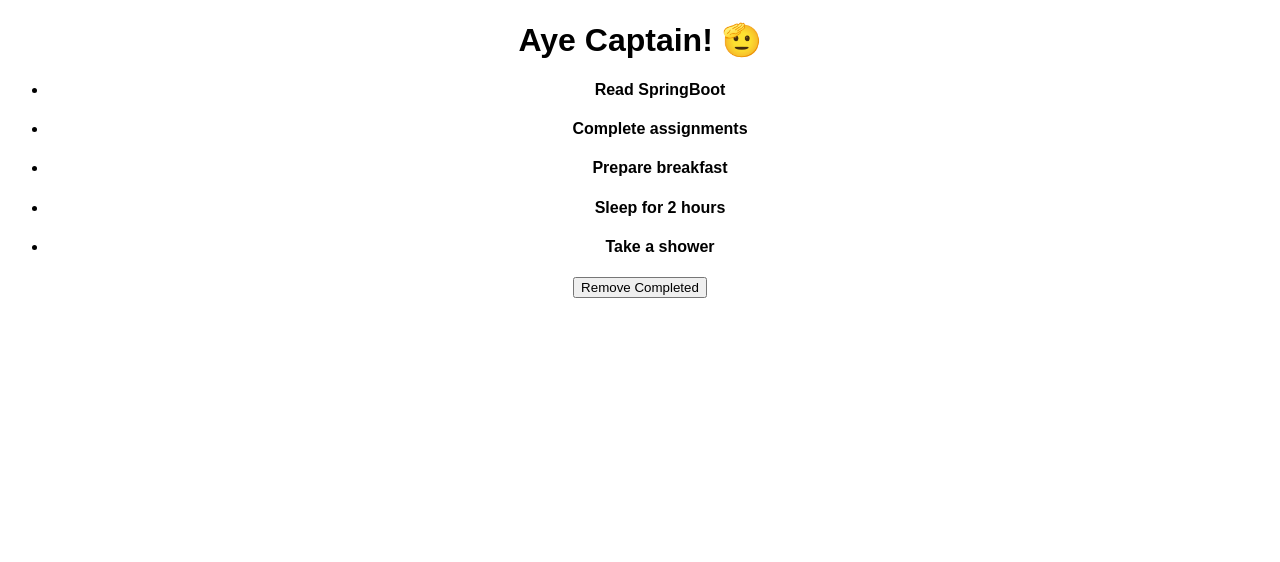
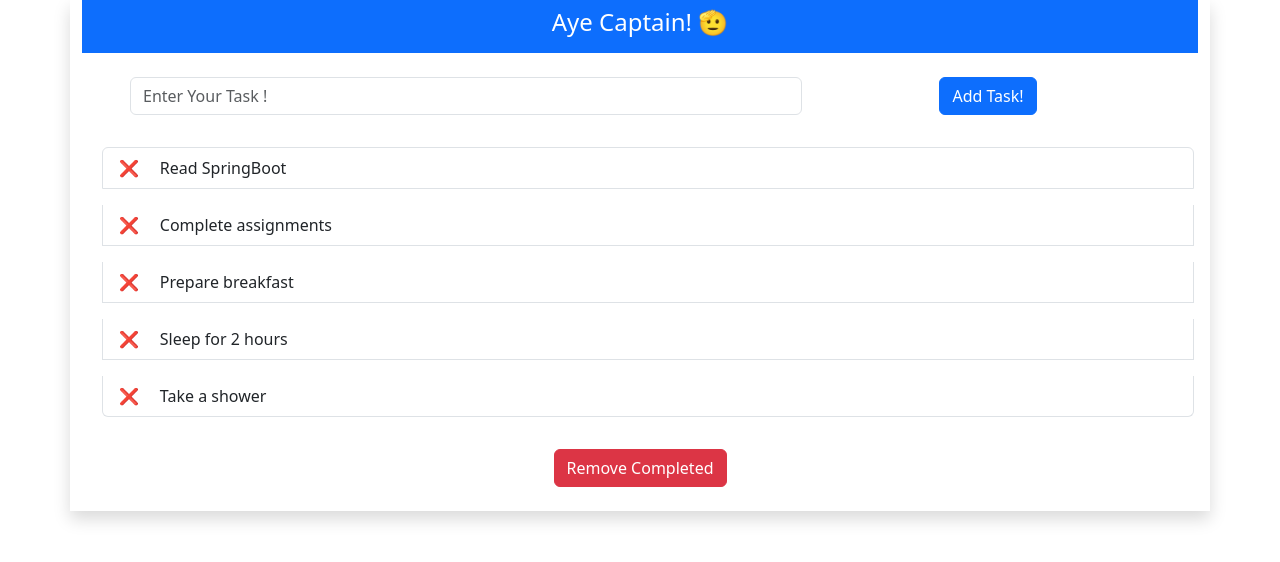
Before and after one commit to Raghunandhan8818/React-ToDo, a React (Create React App) app: page / in a window 1280 px wide. Shown: the top 562 px of the page. Built offline with nearby package versions, Linux system fonts and the light colour scheme.

Commit message:
[Raghu] - add task input for tasks and styles to the app

```diff
--- a/src/App.js
+++ b/src/App.js
@@ -2,6 +2,9 @@ import "./styles.css";
 import NoToDo from "./Components/NoToDo";
 import ToDoList from "./Components/ToDoList";
 import {useState} from "react";
+import "bootstrap/dist/css/bootstrap.min.css";
+import "bootstrap/dist/js/bootstrap.bundle.min";
+import TaskForm from "./Components/TaskForm";
 
 export default function App() {
     const [ToDos, setTodos] = useState([{id: 0, title: "Read SpringBoot", completed: false}, {
@@ -13,9 +16,25 @@ export default function App() {
         completed: false
     }, {id: 4, title: "Take a shower", completed: false}]);
 
+    const [taskFormField, setTaskFormField] = useState("")
+
+    function addNewToDo(){
+        if(taskFormField == null || taskFormField === ""){
+            window.alert("Empty Task Cant Be Added :(");
+            return null;
+        }
+        event.preventDefault()
+        let newTodo = {}
+        newTodo.title = taskFormField;
+        newTodo.completed = false;
+        newTodo.id = crypto.randomUUID();
+        setTodos([newTodo, ...ToDos])
+        setTaskFormField("")
+    }
+
     function toggleToDo(id) {
-        const updatedTodos = ToDos.map(todo =>{
-            if(todo.id === id){
+        const updatedTodos = ToDos.map(todo => {
+            if (todo.id === id) {
                 todo.completed = !todo.completed;
             }
             return todo;
@@ -23,16 +42,45 @@ export default function App() {
         setTodos(updatedTodos);
     }
 
-    function deleteCompletedToDos(){
+    function deleteCompletedToDos() {
         const updatedTodos = ToDos.filter(todo => !todo.completed);
         setTodos(updatedTodos);
     }
+
+    function onChangeHandler(title){
+        setTaskFormField(title);
+        console.log(taskFormField)
+    }
+
     let numberOfTasks = ToDos.length
     return (
-        <div className="Application">
-            <h1>Aye Captain! 🫡</h1>
-            {numberOfTasks > 0 ? <ToDoList ToDos={ToDos} toggleToDo={toggleToDo}/> : <NoToDo/>}
-            {numberOfTasks > 0 ? <button onClick={deleteCompletedToDos}> Remove Completed</button> : null}
-        </div>
+        <>
+            <div className="container">
+                <div className="row justify-content-center align-items-center main-row">
+                    <div className="col shadow main-col bg-white">
+                        <div className="container-fluid">
+                            <div className="row bg-primary text-white">
+                                <div className="col  p-2">
+                                    <h4>
+                                        <center>Aye Captain! 🫡</center>
+                                    </h4>
+                                </div>
+                            </div>
+                            <TaskForm value={taskFormField} onChangeHandler={onChangeHandler} onButtonClickHandler={addNewToDo} />
+                            <div className="list-group">
+                                {numberOfTasks > 0 ? <ToDoList ToDos={ToDos} toggleToDo={toggleToDo}/> : <NoToDo/>}
+                            </div>
+                            {numberOfTasks > 0 ?
+                                <center>
+                                    <button className="btn btn-danger m-4" onClick={deleteCompletedToDos}> Remove
+                                        Completed
+                                    </button>
+                                </center> : null}
+                        </div>
+
+                    </div>
+                </div>
+            </div>
+        </>
     );
 }
--- /dev/null
+++ b/src/Components/CompletedToDos.js
@@ -0,0 +1,14 @@
+import React from "react";
+import "bootstrap/dist/css/bootstrap.min.css";
+import "bootstrap/dist/js/bootstrap.bundle.min";
+
+export default function CompletedToDos({todo, toggleToDo, key}) {
+    return (
+        <>
+            <button  key={key}  onClick={() => toggleToDo(todo.id)} type="button"
+                    className="list-group-item list-group-item-action m-2 shadow-blue-600">✅ &nbsp; &nbsp; <strike>{todo.title}</strike>
+            </button>
+        </>
+    )
+
+}
--- a/src/Components/NoToDo.js
+++ b/src/Components/NoToDo.js
@@ -2,6 +2,6 @@ import "../styles.css"
 
 export default function NoToDo() {
     return (
-            <h3>Nothing to do buddy. Sleep!! 🎉</h3>
+        <center><h3>Nothing to do buddy. Sleep!! 🎉</h3></center>
     );
 }
--- /dev/null
+++ b/src/Components/PendingToDos.js
@@ -0,0 +1,15 @@
+import React from "react";
+import "bootstrap/dist/css/bootstrap.min.css";
+import "bootstrap/dist/js/bootstrap.bundle.min";
+
+export default function PendingToDos({todo, toggleToDo}) {
+
+    return (
+        <>
+            <button key={todo.id} onClick={() => toggleToDo(todo.id)} type="button"
+                    className="list-group-item list-group-item-action m-2 shadow-blue-600">❌ &nbsp; &nbsp; {todo.title}
+            </button>
+        </>
+    )
+
+}
--- /dev/null
+++ b/src/Components/TaskForm.js
@@ -0,0 +1,17 @@
+function TaskForm({value, onChangeHandler, onButtonClickHandler}) {
+    return (
+        <div className="row p-2 m-3">
+            <div className="col-8">
+                <input type="email" className="form-control" id="colFormLabel"
+                       placeholder="Enter Your Task !" value={value} onChange={()=>onChangeHandler(event.target.value)}/>
+            </div>
+            <div className="col-4">
+                <center>
+                    <button className="btn btn-primary" onClick={onButtonClickHandler}>Add Task!</button>
+                </center>
+            </div>
+        </div>
+    )
+}
+
+export default TaskForm;
--- a/src/Components/ToDoList.js
+++ b/src/Components/ToDoList.js
@@ -1,25 +1,23 @@
 import "../styles.css";
 import React from "react";
-import "../styles.css"
+import "bootstrap/dist/css/bootstrap.min.css";
+import "bootstrap/dist/js/bootstrap.bundle.min";
+import CompletedToDos from "./CompletedToDos";
+import PendingToDos from "./PendingToDos";
+
 function ToDoList({ToDos, toggleToDo}) {
+
+    function handleClick(id){
+        toggleToDo(id)
+    }
+
     return (
         <>
-            <div className="container">
-                <ul>
-                    {ToDos.map((toDo) => {
-                        return (
-                            <li key={toDo.id}>
-                                <div onClick={() => toggleToDo(toDo.id)}>
-                                    {toDo.completed ? <b><strike>{toDo.title}</strike></b> :
-                                        <b><h4>{toDo.title}</h4></b>}
-                                </div>
-                            </li>
-                        )
-                    })}
-                </ul>
-            </div>
+            {ToDos.map((todo) => {
+                return(todo.completed ? <CompletedToDos key={todo.id} todo={todo} toggleToDo={handleClick}/> : <PendingToDos key={todo.id} todo={todo} toggleToDo={handleClick}/>)
+            })}
         </>
-    );
+    )
 }
 
 export default ToDoList;
--- a/src/styles.css
+++ b/src/styles.css
@@ -1,8 +1,3 @@
-.Application {
-  font-family: sans-serif;
-  text-align: center;
-}
-
-li:hover{
+.li:hover{
   cursor: pointer;
 }
```
Also changed, not shown: package.json (+14 -2 lines), src/Components/SampleShadCn.js (added, +56 -0 lines), 1 other file (tests, documents, lock files or other folders).
